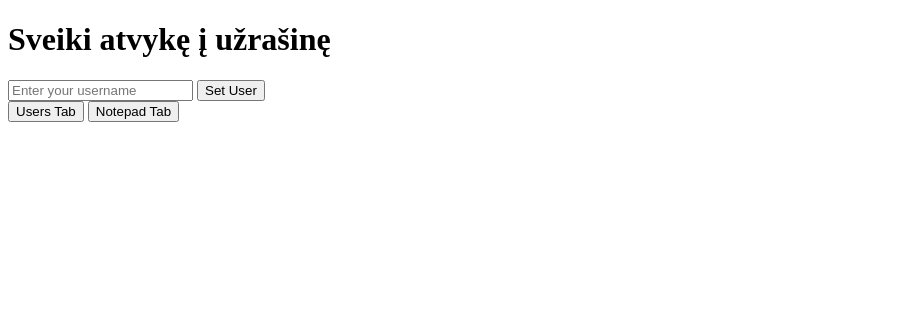
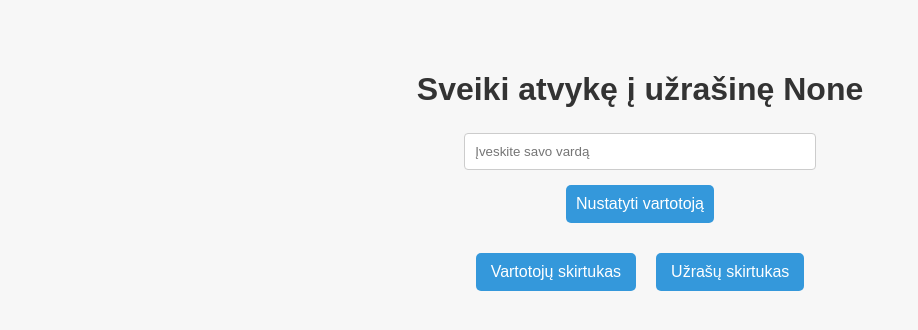
Before and after one commit to Karolis123212321/uzrasine, a Flask app: page / in a window 1280 px wide. Shown: the top 330 px of the page, without its empty margins (0-918 px from the left). Run offline with Flask 3, Linux system fonts and the light colour scheme.

Commit message:
Baigta programa
Pridėtas sqLite, naudojamas CSS, vartotojų skirtukas ir užrašų skirtukas. Vartotojų skirtuke vartotojas neatsiranda tol, kol neįrašė užrašo. Galimybė keisti vartotojus ir matyti kitų vartotojų žinutes.

```diff
--- a/main.py
+++ b/main.py
@@ -1,10 +1,21 @@
 import sqlite3
 from flask import Flask, render_template, request, redirect, url_for, session, g
+from datetime import datetime
 
 DATABASE = 'application.db'
 
 app = Flask(__name__)
 app.secret_key = 'your_secret_key'  # Reikalingas saugoti sesijos duomenis
+
+@app.context_processor
+def inject_user():
+    user = session.get('username', None)
+    return dict(current_user=user)
+def format_datetime(value, format='%Y-%m-%d %H:%M:%S'):
+    date = datetime.strptime(value, format)
+    return date.strftime(format)
+
+app.jinja_env.filters['datetime'] = format_datetime
 
 def get_db():
     db = getattr(g, '_database', None)
@@ -35,6 +46,24 @@
     session['username'] = request.form['username']
     return redirect(url_for('index'))
 
+
+
+@app.route('/vartotojai', defaults={'user_name': None})
+@app.route('/vartotojai/<user_name>')
+def list_users(user_name):
+    db = get_db()
+    user_list_cur = db.execute('SELECT DISTINCT user_name FROM notes ORDER BY user_name')
+    users = user_list_cur.fetchall()
+
+    notes = None
+    if user_name:
+        notes_cur = db.execute('SELECT content, created_at FROM notes WHERE user_name = ? ORDER BY created_at DESC', (user_name,))
+        notes = notes_cur.fetchall()
+
+    return render_template('vartotojai.html', users=users, notes=notes, user_name=user_name)
+
+
+
 @app.route('/uzrasai', methods=['GET', 'POST'])
 def uzrasai():
     db = get_db()
--- /dev/null
+++ b/static/styles.css
@@ -0,0 +1,218 @@
+/* Base styles for body and layout */
+body {
+    font-family: 'Arial', sans-serif;
+    margin: 0;
+    padding: 0;
+    background-color: #f7f7f7;
+    color: #333;
+
+}
+/* Full-screen height flex container */
+.main-content {
+    display: flex;
+    justify-content: space-between;
+    align-items: flex-start; /* Aligns items to the top of the container */
+    height: 100vh;
+    padding: 20px; /* Adds some spacing around the content */
+}
+
+/* Fixed sidebar for users */
+.users-sidebar, .notes-section {
+    flex: 0 0 auto;
+    width: 100%;
+    margin: 10px 0;
+    height: auto; /* Adjust height for mobile view */
+}
+
+.users-sidebar {
+    flex: 0 0 250px; /* fixed width, no grow, no shrink */
+    margin-right: 20px; /* Adds some margin between the users and the notes */
+    background-color: #ffffff;
+    border-radius: 8px;
+    box-shadow: 0 4px 8px rgba(0,0,0,0.1);
+    padding: 20px; /* Adds some spacing around the content */
+    height: calc(100vh - 40px); /* Full height minus the padding */
+    overflow-y: auto; /* Allows scrolling if the list is too long */
+}
+
+
+.notes-section {
+    flex-grow: 1; /* Takes the remaining space */
+    background-color: #ffffff;
+    border-radius: 8px;
+    box-shadow: 0 4px 8px rgba(0,0,0,0.1);
+    padding: 20px; /* Adds some spacing around the content */
+    max-width: calc(100% - 290px); /* Total width minus sidebar width and margin */
+    overflow-y: auto; /* Allows scrolling if the content is too long */
+}
+
+.users-sidebar li {
+    background-color: #ecf0f1;
+    padding: 10px; /* Adjust padding as needed */
+    margin-bottom: 10px;
+    border-radius: 4px;
+    text-align: center; /* Center text */
+    box-shadow: 0 2px 4px rgba(0,0,0,0.05);
+}
+.users-sidebar li button {
+    width: calc(100% - 20px); /* Adjust based on the padding of the list items */
+    box-sizing: border-box; /* Ensures padding is included in the width */
+}
+
+/* Navigation and action buttons */
+button, input[type="submit"], .main-page-button, .nav-btn {
+    background-color: #3498db;
+    border: none;
+    color: white;
+    padding: 10px 20px;
+    text-align: center;
+    text-decoration: none;
+    display: inline-block;
+    font-size: 16px;
+    margin: 4px 2px;
+    cursor: pointer;
+    border-radius: 4px;
+    transition: background-color 0.2s, box-shadow 0.2s;
+}
+
+button:hover, input[type="submit"]:hover, .main-page-button:hover, .nav-btn:hover {
+    background-color: #2980b9;
+    box-shadow: 0 2px 5px rgba(0,0,0,0.2);
+}
+
+/* Styling for links */
+a {
+    color: #3498db;
+    text-decoration: none;
+}
+
+a:hover {
+    text-decoration: underline;
+}
+
+/* Layout for users and notes sections */
+#notes {
+    flex-grow: 1; /* Takes up the remaining space */
+    background-color: #f7f7f7;
+    padding: 20px;
+    border-radius: 0 8px 8px 0;
+    overflow: auto;
+}
+
+#users {
+    width: 250px; /* Fixed width for the user list */
+    background-color: #f7f7f7;
+    padding: 20px;
+    border-radius: 8px 0 0 8px;
+    box-shadow: none;
+}
+
+/* List styles */
+ul {
+    list-style-type: none;
+    padding: 0;
+}
+
+li {
+    background-color: #ecf0f1;
+    margin-bottom: 10px;
+    padding: 10px;
+    border-radius: 8px;
+    box-shadow: 0 2px 4px rgba(0,0,0,0.05);
+}
+
+/* Text areas and inputs */
+textarea, input[type="text"] {
+    width: calc(100% - 20px);
+    padding: 10px;
+    margin-top: 5px;
+    margin-bottom: 10px;
+    box-sizing: border-box;
+    border-radius: 4px;
+    border: 1px solid #ccc;
+}
+
+textarea {
+    height: 100px;
+    resize: vertical;
+}
+
+/* Main page button position */
+.main-page-button {
+    position: absolute;
+    top: 20px;
+    right: 20px;
+}
+
+.main-page-button:hover {
+    background-color: #45a049;
+}
+
+/* Adjusting the main container and heading */
+.main-container {
+    display: flex;
+    flex-direction: column;
+    justify-content: center;
+    align-items: center;
+    text-align: center;
+    margin-top: 50px; /* Adjusted for better spacing */
+}
+
+.main-heading {
+    margin-bottom: 20px;
+    font-size: 2rem;
+}
+
+/* Adjusting user form styles */
+.user-form {
+    margin-bottom: 20px;
+}
+
+.username-input, .set-user-btn, .nav-btn {
+    padding: 10px;
+    margin: 5px;
+    border-radius: 5px;
+}
+
+.username-input {
+    width: 200px;
+}
+
+/* Navigation buttons */
+.navigation {
+    display: flex;
+    justify-content: center;
+}
+
+.nav-btn {
+    text-decoration: none;
+    padding: 10px 15px;
+}
+
+.users-tab {
+    margin-right: 10px;
+}
+
+.notepad-tab {
+    margin-left: 10px;
+}
+
+/* Responsive adjustments if needed */
+@media (max-width: 768px) {
+    .main-content {
+        flex-direction: column;
+        align-items: stretch;
+    }
+
+    .users-sidebar, .notes-section {
+        flex: 0 0 auto;
+        width: 100%;
+        margin: 10px 0;
+        height: auto; /* Adjust height for mobile view */
+    }
+
+    .main-page-button {
+        position: static;
+        margin-bottom: 10px;
+    }
+}
--- a/templates/index.html
+++ b/templates/index.html
@@ -2,15 +2,22 @@
 <html lang="en">
 <head>
     <meta charset="UTF-8">
-    <title>Welcome</title>
+    <meta name="viewport" content="width=device-width, initial-scale=1.0">
+    <link rel="stylesheet" href="{{ url_for('static', filename='styles.css') }}">
 </head>
 <body>
-    <h1>Sveiki atvykę į užrašinę</h1>
-    <form action="/setuser" method="POST">
-        <input type="text" name="username" placeholder="Enter your username">
-        <button type="submit">Set User</button>
-    </form>
-    <a href="/vartotojai"><button>Users Tab</button></a>
-    <a href="/uzrasai"><button>Notepad Tab</button></a>
+    <div class="main-container">
+        <h1 class="main-heading">Sveiki atvykę į užrašinę {{ current_user }}</h1>
+        <div class="user-form">
+            <form action="/setuser" method="POST">
+                <input type="text" name="username" placeholder="Įveskite savo vardą" class="username-input">
+                <button type="submit" class="set-user-btn">Nustatyti vartotoją</button>
+            </form>
+        </div>
+        <div class="navigation">
+            <a href="/vartotojai" class="nav-btn users-tab">Vartotojų skirtukas</a>
+            <a href="/uzrasai" class="nav-btn notepad-tab">Užrašų skirtukas</a>
+        </div>
+    </div>
 </body>
 </html>
--- a/templates/uzrasai.html
+++ b/templates/uzrasai.html
@@ -4,6 +4,7 @@
     <meta charset="UTF-8">
     <meta name="viewport" content="width=device-width, initial-scale=1.0">
     <title>Užrašai</title>
+    <link rel="stylesheet" href="{{ url_for('static', filename='styles.css') }}">
     <style>
         body { font-family: Arial, sans-serif; margin: 20px; }
         form { margin-bottom: 20px; }
@@ -12,6 +13,7 @@
         ul { list-style-type: none; padding: 0; }
         li { margin: 5px 0; }
     </style>
+    <a href="{{ url_for('index') }}" class="main-page-button">Pagrindinis puslapis</a>
 </head>
 <body>
     <h1>Įveskite naują užrašą</h1>
```
Also changed, not shown: templates/vartotojai.html (+33 -22 lines), application.db, static/background.jpg (added).
